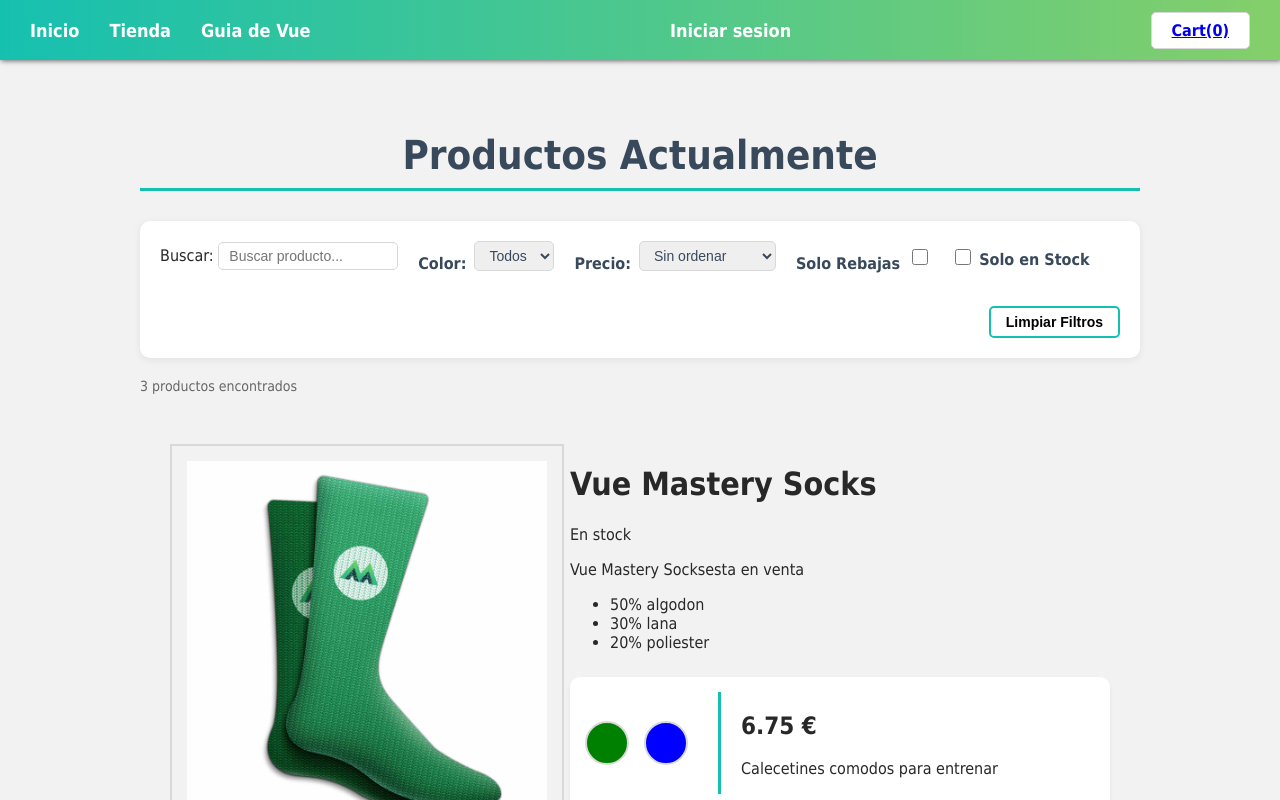
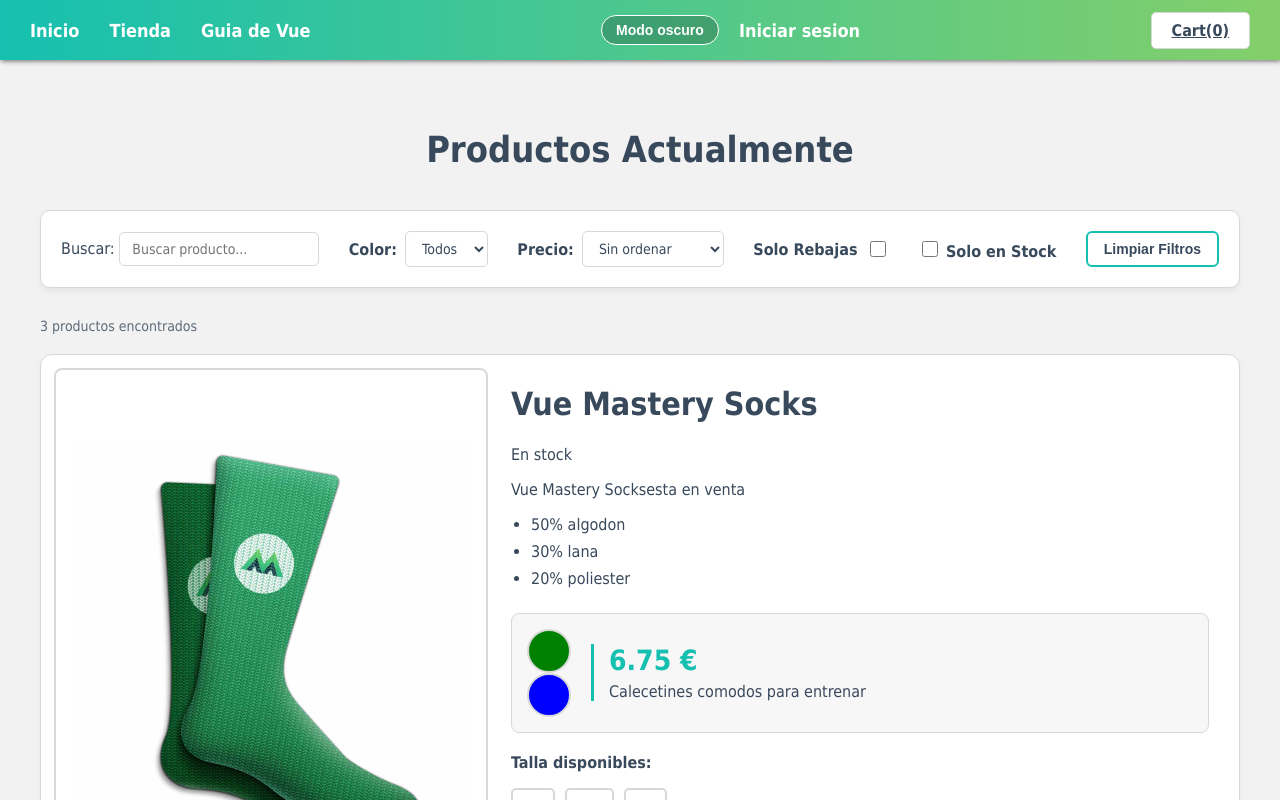
Before and after one commit to Gabriel6966/VueShopLearn, a Vue app: page /tienda in a window 1280 px wide. Shown: the top 800 px of the page. Built offline with nearby package versions, Linux system fonts and the light colour scheme; data requests are answered from the project's data file.

Commit message:
Styles fixed and add color change

```diff
--- a/src/App.vue
+++ b/src/App.vue
@@ -2,10 +2,12 @@
 import { NotificacionStore } from './stores/NotificationStore'
 import { CarritoTienda } from './stores/CartStore'
 import { datos } from './stores/Usuario'
+import { fondo } from './stores/FondoStore'
 
 const notificacionStore = NotificacionStore()
 const carrito = CarritoTienda()
 const usuario = datos()
+const tema = fondo()
 
 const url = 'https://vuejs.org/guide/quick-start.html'
 </script>
@@ -18,7 +20,11 @@
 
       <a :href="url" class="nav-link">Guia de Vue</a>
     </div>
+
     <div class="nav-right">
+      <button class="tema" @click="tema.cambiar">
+        {{ tema.oscuro ? 'Modo claro' : 'Modo oscuro' }}
+      </button>
       <div v-if="usuario.logueado" class="user-info">
         <span>{{ usuario.nombre }}</span>
         <span v-if="usuario.premium" class="premium-badge">Premium</span>
@@ -45,6 +51,10 @@
 </template>
 
 <style scoped>
+/*Precaucion para que no pete*/
+.nav-link {
+  color: white !important;
+}
 .nav-right {
   display: flex;
   align-items: center;
@@ -95,4 +105,23 @@
   opacity: 0;
   transform: translateX(-20px);
 }
+
+.tema {
+  background: rgba(0, 0, 0, 0.2);
+  border: 1px solid white;
+  color: white;
+  padding: 6px 14px;
+  border-radius: 20px;
+  cursor: pointer;
+  font-weight: bold;
+  font-size: 14px;
+  transition:
+    transform 0.2s ease,
+    background-color 0.2s;
+}
+
+.tema:hover {
+  background-color: rgba(0, 0, 0, 0.4);
+  transform: scale(1.05);
+}
 </style>
--- a/src/assets/styles.css
+++ b/src/assets/styles.css
@@ -2,19 +2,33 @@
   --color-primario: #16c0b0;
   --color-texto-oscuro: #39495c;
   --color-borde: #d8d8d8;
-  --color-secundario: #4a5d73;
+  --color-fondo: #f2f2f2;
+  --color-tarjetas: #ffffff;
+  --color-secundario: #12998d;
+}
+
+body.oscuro {
+  --color-primario: #12a193;
+  --color-texto-oscuro: #e0e0e0;
+  --color-borde: #444444;
+  --color-fondo: #121212;
+  --color-tarjetas: #1e1e1e;
+  --color-secundario: #0e7a71;
 }
 
 body {
-  background-color: #f2f2f2;
+  background-color: var(--color-fondo);
   margin: 0;
   font-family: tahoma, sans-serif;
-  color: #282828;
+  color: var(--color-texto-oscuro);
+  transition:
+    background-color 0.3s ease,
+    color 0.3s ease;
 }
 
 /*Diseño con nav-bar*/
 .nav-bar {
-  background: linear-gradient(-90deg, #84cf6a, var(--color-primario));
+  background: linear-gradient(-90deg, #84cf6a, #16c0b0);
   height: 60px;
   margin-bottom: 25px;
   box-shadow: 1px 1px 5px rgba(0, 0, 0, 0.57);
@@ -37,14 +51,16 @@
   text-decoration: underline;
 }
 
-/*Animacion */
+/*Animacion globales */
 .cart {
   padding: 8px 20px;
-  background-color: white;
+  background-color: var(--color-tarjetas);
   border: 1px solid var(--color-borde);
   border-radius: 5px;
   font-weight: bold;
   box-shadow: 2px 15px -12px rgba(0, 0, 0, 0.57);
+  color: var(--color-texto-oscuro);
+  transition: background-color 0.3s ease;
 }
 .cart-animation {
   animation: ShopEfect 0.3s ease-in-out;
@@ -64,103 +80,6 @@
   }
 }
 
-/*Bloque princi*/
-.product-display {
-  display: flex;
-  flex-direction: column;
-  padding: 1rem;
-}
-
-.product-container {
-  display: flex;
-  flex-direction: row;
-  flex-wrap: nowrap;
-  gap: 40px;
-  padding: 30px;
-}
-
-.product-image {
-  width: 40%;
-}
-
-.product-info {
-  width: 60%;
-}
-
-img {
-  border: 2px solid var(--color-borde);
-  width: 100%;
-  max-width: 500px;
-  padding: 15px;
-  box-shadow: 2px 15px -12px rgba(0, 0, 0, 0.57);
-}
-
-/* Circulos y precios */
-.selection-row {
-  display: flex;
-  align-items: center;
-  gap: 30px;
-  margin: 25px 0;
-  background: #fff;
-  padding: 15px;
-  border-radius: 10px;
-  box-shadow: 0 4px 6px rgba(0, 0, 0, 0.05);
-}
-
-.color-circles {
-  display: flex;
-  gap: 15px;
-}
-
-.color-circle {
-  width: 40px;
-  height: 40px;
-  border: 2px solid var(--color-borde);
-  border-radius: 50%;
-  cursor: pointer;
-}
-
-.price-desc {
-  border-left: 3px solid var(--color-primario);
-  padding-left: 20px;
-}
-
-/*Btns*/
-.button-group {
-  display: flex;
-  gap: 20px;
-  margin-top: 20px;
-}
-
-.button {
-  background-color: var(--color-texto-oscuro);
-  border-radius: 5px;
-  font-size: 16px;
-  width: 180px;
-  height: 60px;
-  color: white;
-  border: none;
-  cursor: pointer;
-  transition:
-    transform 0.1s ease,
-    background-color 0.2s ease;
-  box-shadow: inset 0 -0.6em 1em -0.35em rgba(0, 0, 0, 0.17);
-}
-
-.button:hover:not(.disabledButton) {
-  background-color: var(--color-secundario);
-  transform: scale(1.05);
-}
-
-.button:active:not(.disabledButton) {
-  transform: scale(0.95);
-}
-
-.disabledButton {
-  background-color: var(--color-borde);
-  cursor: not-allowed;
-}
-
 /*Ordenado abajo los reviews*/
 .review-wrapper {
   margin-top: 50px;
@@ -171,19 +90,14 @@
   flex-wrap: wrap;
 }
 
-.review-form {
-  width: 425px;
-  padding: 25px;
-  background-color: white;
-  border: 2px solid var(--color-borde);
-  box-shadow: 2px 15px -12px rgba(0, 0, 0, 0.57);
-}
-
+.review-form,
 .review-container {
   width: 425px;
   padding: 25px;
-  background-color: white;
+  background-color: var(--color-tarjetas);
   border: 2px solid var(--color-borde);
+  transition: background-color 0.3s ease;
+  box-shadow: 2px 15px -12px rgba(0, 0, 0, 0.57);
 }
 .flash-message {
   position: fixed;
@@ -206,7 +120,7 @@
   }
   10% {
     opacity: 1;
-    transform: translateY(-0);
+    transform: translateY(0);
   }
   90% {
     opacity: 1;
@@ -221,9 +135,6 @@
 input,
 select,
 textarea {
-  width: 100%;
   box-sizing: border-box;
-  margin-bottom: 15px;
-  border: 1px solid #ccc;
-  border-radius: 4px;
+  font-family: inherit;
 }
--- /dev/null
+++ b/src/stores/FondoStore.ts
@@ -0,0 +1,25 @@
+import { defineStore } from 'pinia'
+import { ref } from 'vue'
+
+export const fondo = defineStore('tema', () => {
+  //Leida de memoria del navegador
+  const oscuro = ref<boolean>(localStorage.getItem('preferencia') === 'oscuro')
+
+  const cambio = () => {
+    if (oscuro.value) {
+      document.body.classList.add('oscuro')
+    } else {
+      document.body.classList.remove('oscuro')
+    }
+  }
+
+  //Al llamar la funcion aqui,en caso de que lo hayamos dejado en oscuro estara oscuro cuando lo abramos
+  cambio()
+
+  const cambiar = () => {
+    oscuro.value = !oscuro.value
+    localStorage.setItem('preferencia', oscuro.value ? 'oscuro' : 'claro')
+    cambio()
+  }
+  return { oscuro, cambiar }
+})
--- a/src/views/LoginView.vue
+++ b/src/views/LoginView.vue
@@ -181,7 +181,7 @@
     opacity: 0;
   }
 }
-/* Card */
+
 .login-card {
   background: rgba(255, 255, 255, 0.95);
   padding: 40px;
--- a/src/views/ProductoInfo.vue
+++ b/src/views/ProductoInfo.vue
@@ -53,7 +53,7 @@
 <template>
   <div class="product-container">
     <div class="product-image">
-      <img :src="image" :class="{ 'out-of-stock-img': inStock === 0 }" />
+      <img :src="image" :alt="title" :class="{ 'out-of-stock-img': inStock === 0 }" />
     </div>
 
     <div class="product-info">
@@ -129,11 +129,16 @@
   cursor: pointer;
   font-weight: bold;
   color: var(--color-texto-oscuro);
-  transition: all 0.2s;
+  background-color: var(--color-tarjetas);
+  transition:
+    background-color 0.3s ease,
+    border-color 0.3s ease,
+    color 0.3s ease;
 }
 
 .talla-box:hover {
   border-color: var(--color-primario);
+  color: var(--color-primario);
 }
 
 .talla-activa {
@@ -141,4 +146,147 @@
   color: white;
   border-color: var(--color-primario);
 }
+
+.product-container {
+  display: flex;
+  gap: 40px;
+  padding: 30px;
+  background-color: var(--color-tarjetas);
+  border-radius: 12px;
+  box-shadow: 0 4px 6px rgba(0, 0, 0, 0.05);
+  border: 1px solid var(--color-borde);
+  transition:
+    background-color 0.3s ease,
+    border-color 0.3s ease;
+  flex-direction: row;
+}
+.product-info {
+  flex: 1;
+  color: var(--color-texto-oscuro);
+  transition: color 0.3s ease;
+}
+.product-info h1 {
+  color: var(--color-texto-oscuro);
+  transition: color 0.3s ease;
+  margin-top: 0;
+  font-size: 32px;
+}
+.button-group {
+  display: flex;
+  gap: 15px;
+  margin-top: 20px;
+}
+
+.button {
+  background-color: var(--color-texto-oscuro);
+  color: var(--color-fondo);
+  border: 2px solid var(--color-texto-oscuro);
+  padding: 12px 20px;
+  font-size: 16px;
+  font-weight: bold;
+  border-radius: 6px;
+  cursor: pointer;
+  transition: all 0.3s ease;
+}
+
+.button:hover {
+  background-color: var(--color-primario);
+  border-color: var(--color-primario);
+  color: white; /*Forzamos a que el texto siempre sea blanco*/
+  transform: translateY(-2px);
+  box-shadow: 0 4px 8px rgba(0, 0, 0, 0.15);
+}
+.disabledButton,
+.button:disabled {
+  background-color: #cccccc !important;
+  border-color: #cccccc !important;
+  color: #666666 !important;
+  cursor: not-allowed;
+  transform: none !important;
+  box-shadow: none !important;
+  opacity: 0.7;
+}
+
+.price-desc {
+  border-left: 3px solid var(--color-primario);
+  padding-left: 15px;
+}
+.selection-row {
+  display: flex;
+  align-items: center;
+  gap: 20px;
+  margin: 20px 0;
+  background-color: rgba(0, 0, 0, 0.03);
+  padding: 15px;
+  border-radius: 8px;
+  border: 1px solid var(--color-borde);
+  transition: border-color 0.3s ease;
+}
+
+.color-circle {
+  width: 40px;
+  height: 40px;
+  border-radius: 50%;
+  border: 2px solid var(--color-borde);
+  cursor: pointer;
+  transition:
+    transform 0.2s ease,
+    border-color 0.3s ease;
+}
+.color-circle:hover {
+  transform: scale(1.1);
+}
+.product-image {
+  flex: 0 0 400px;
+  display: flex;
+  justify-content: center;
+  align-items: center;
+}
+.product-image img {
+  width: 100%;
+  height: 100%;
+  object-fit: contain;
+  border: 2px solid var(--color-borde);
+  padding: 15px;
+  background-color: var(--color-tarjetas);
+  transition: all 0.3s ease;
+  border-radius: 8px;
+}
+.out-of-stock-img {
+  opacity: 0.5;
+}
+
+.stock-text {
+  font-weight: bold;
+  margin-bottom: 5px;
+}
+.stock-text.warning {
+  color: orange;
+}
+.stock-text.danger {
+  color: red;
+}
+.sale-text {
+  font-weight: bold;
+  margin-bottom: 20px;
+}
+
+ul {
+  padding-left: 20px;
+  margin-bottom: 25px;
+}
+
+li {
+  margin-bottom: 8px;
+  font-size: 16px;
+}
+
+.price-desc h2 {
+  margin: 0;
+  color: var(--color-primario);
+  font-size: 28px;
+}
+.price-desc p {
+  margin: 5px 0 0 0;
+}
 </style>
--- a/src/views/TiendaView.vue
+++ b/src/views/TiendaView.vue
@@ -164,7 +164,7 @@
       }}
     </p>
 
-    <div v-if="filtrados.length > 0">
+    <div v-if="filtrados.length > 0" class="lista-productos">
       <div v-for="producto in filtrados" :key="producto.id" class="producto-fila">
         <ProductoInfo :calcetin="producto" />
       </div>
@@ -179,30 +179,35 @@
 
 <style scoped>
 .tienda-gigante {
-  max-width: 1000px;
+  max-width: 1200px;
   margin: 0 auto;
   padding: 20px;
 }
 
 .titulo-catalogo {
   text-align: center;
-  font-size: 40px;
+  font-size: 36px;
   color: var(--color-texto-oscuro);
   margin-bottom: 30px;
-  border-bottom: 3px solid var(--color-primario);
   padding-bottom: 10px;
+  transition: color 0.3s ease;
 }
 
 .filtros-bar {
   display: flex;
   flex-wrap: wrap;
-  gap: 20px;
+  gap: 15px;
   align-items: center;
-  background: white;
+  background: var(--color-tarjetas);
   padding: 20px;
   border-radius: 10px;
-  box-shadow: 0 2px 8px rgba(0, 0, 0, 0.07);
-  margin-bottom: 20px;
+  box-shadow: 0 4px 6px rgba(0, 0, 0, 0.05);
+  margin-bottom: 30px;
+  border: 1px solid var(--color-borde);
+  transition:
+    background-color 0.3s ease,
+    border-color 0.3s ease;
+  justify-content: space-between;
 }
 
 .filtro-grupo {
@@ -217,10 +222,11 @@
 .buscar {
   border: 1px solid var(--color-borde);
   border-radius: 5px;
-  padding: 5px 10px;
+  padding: 8px 12px;
   font-size: 14px;
   color: var(--color-texto-oscuro);
-  cursor: pointer;
+  background-color: var(--color-tarjetas);
+  transition: all 0.3s ease;
 }
 
 .filtro-grupo input[type='checkbox'] {
@@ -233,31 +239,31 @@
 .btn-reset {
   background: none;
   border: 2px solid var(--color-primario);
-  color: black;
-  padding: 6px 15px;
-  border-radius: 5px;
+  color: var(--color-texto-oscuro);
+  padding: 8px 16px;
+  border-radius: 6px;
   cursor: pointer;
   font-weight: bold;
   font-size: 14px;
   transition: all 0.2s ease;
-  margin-left: auto;
 }
 
 .btn-reset:hover {
-  background: #16c0b0;
+  background: var(--color-primario);
   color: white;
 }
 
 .resultado-count {
-  color: #666;
+  color: var(--color-texto-oscuro);
   font-size: 14px;
   margin-bottom: 20px;
+  opacity: 0.8;
 }
 
 .sin-resultados {
   text-align: center;
   padding: 60px 0;
-  color: #666;
+  color: var(--color-texto-oscuro);
   font-size: 20px;
   display: flex;
   flex-direction: column;
@@ -265,16 +271,16 @@
   gap: 20px;
 }
 .buscar {
-  border: 1px solid var(--color-borde);
-  border-radius: 5px;
-  padding: 5px 10px;
-  font-size: 14px;
-  color: var(--color-texto-oscuro);
-  width: 180px;
-  transition: border-color 0.2s ease;
+  width: 200px;
 }
-.buscar:focus {
+.buscar:focus,
+.filtro-grupo select:focus {
   outline: none;
   border-color: var(--color-primario);
 }
+.lista-productos {
+  display: flex;
+  flex-direction: column;
+  gap: 40px;
+}
 </style>
```
